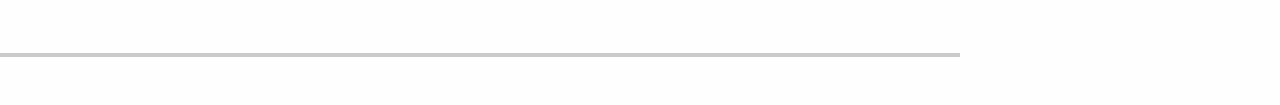
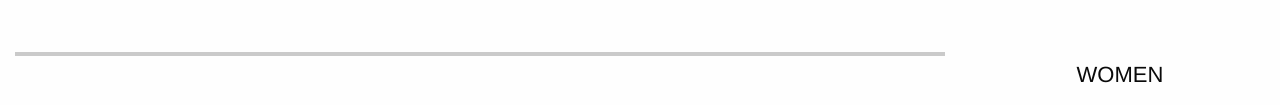
Before and after one commit to Elsis-Sitati/Yolomy, a plain HTML site: page foundation-6/index.html in a window 1280 px wide. Shown: the part 1305-1410 px from the top of the page. Before the commit the page ends 1382 px from the top, so only its background shows below. Drawn offline with Linux system fonts and the light colour scheme.

Commit message:
added content to a div in row6

```diff
--- a/foundation-6/index.html
+++ b/foundation-6/index.html
@@ -78,8 +78,11 @@
 		</div>
 	</div>
 	<div class="row expanded" id=row-6>
-		<div class="small-9 large-9">
+		<div class="small-9 large-9 columns">
 			<hr>
+		</div>
+		<div class="small-3 large-3 columns">
+			<p>WOMEN</p>
 		</div>
 
 	</div>
```
